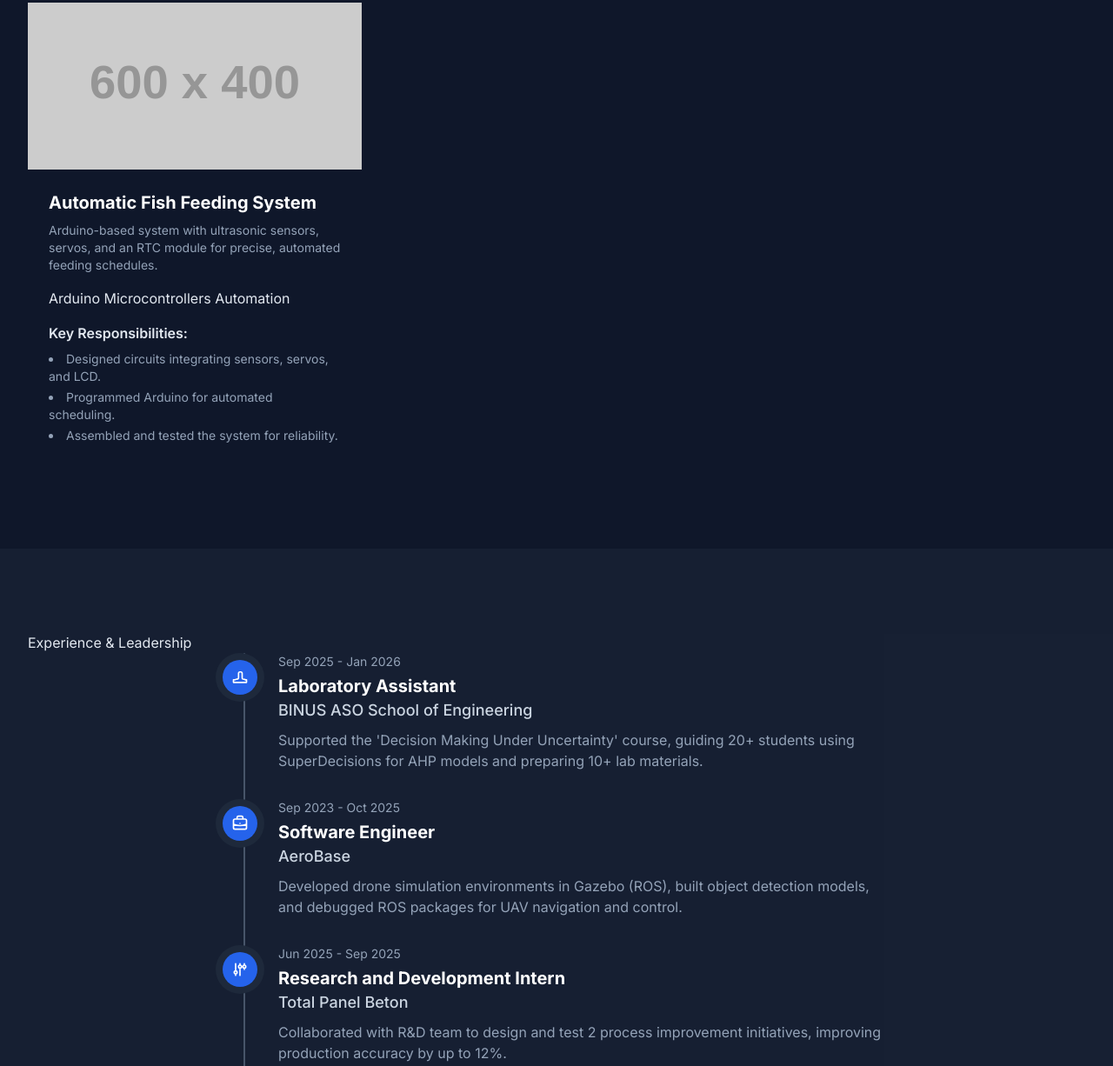
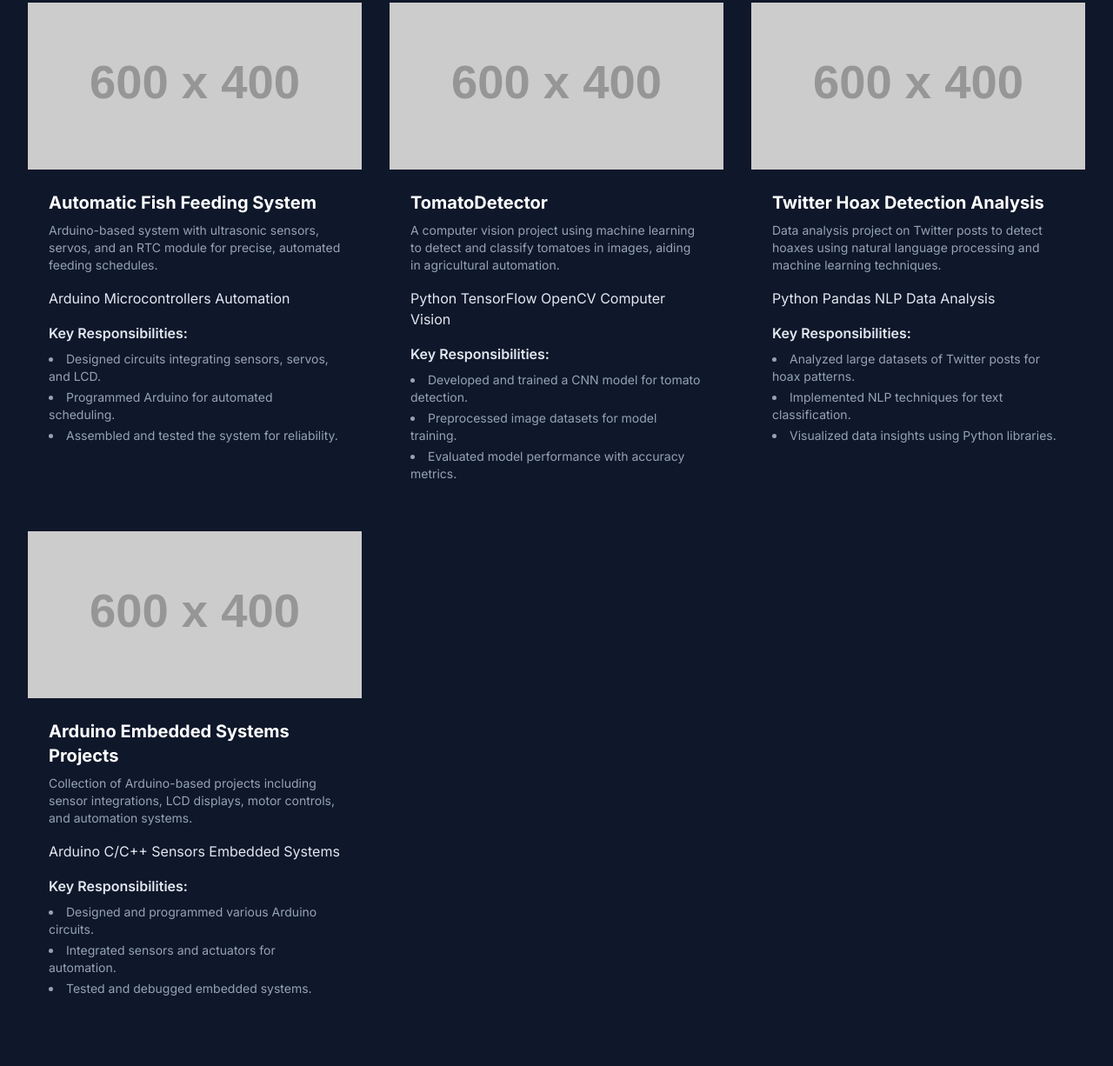
Before and after one commit to theonegareth/portfolio-website, a plain HTML site: page index.html in a window 1280 px wide. Shown: the part 2574-3800 px from the top of the page at 87% size. Drawn offline with nearby package versions, Linux system fonts and the light colour scheme; placeholder pictures from the web are drawn by us.

Commit message:
Add university projects: TomatoDetector, Twitter Analysis, Arduino Embedded Systems

```diff
--- a/index.html
+++ b/index.html
@@ -297,6 +297,69 @@
                         </div>
                     </div>
 
+                    <!-- Project 8: TomatoDetector -->
+                    <div class="card">
+                        <img class="h-48 w-full object-cover" src="https://placehold.co/600x400/334155/E2E8F0?text=TomatoDetector+Project" alt="TomatoDetector Project">
+                        <div class="p-6">
+                            <h3 class="text-xl font-bold text-white mb-2">TomatoDetector</h3>
+                            <p class="text-slate-400 text-sm mb-4">A computer vision project using machine learning to detect and classify tomatoes in images, aiding in agricultural automation.</p>
+                            <div class="mb-4">
+                                <span class="tag">Python</span>
+                                <span class="tag">TensorFlow</span>
+                                <span class="tag">OpenCV</span>
+                                <span class="tag">Computer Vision</span>
+                            </div>
+                            <h4 class="font-semibold text-slate-200 mb-2">Key Responsibilities:</h4>
+                            <ul class="list-disc list-inside text-slate-400 text-sm space-y-1">
+                                <li>Developed and trained a CNN model for tomato detection.</li>
+                                <li>Preprocessed image datasets for model training.</li>
+                                <li>Evaluated model performance with accuracy metrics.</li>
+                            </ul>
+                        </div>
+                    </div>
+
+                    <!-- Project 9: Twitter Analysis -->
+                    <div class="card">
+                        <img class="h-48 w-full object-cover" src="https://placehold.co/600x400/334155/E2E8F0?text=Twitter+Analysis+Project" alt="Twitter Analysis Project">
+                        <div class="p-6">
+                            <h3 class="text-xl font-bold text-white mb-2">Twitter Hoax Detection Analysis</h3>
+                            <p class="text-slate-400 text-sm mb-4">Data analysis project on Twitter posts to detect hoaxes using natural language processing and machine learning techniques.</p>
+                            <div class="mb-4">
+                                <span class="tag">Python</span>
+                                <span class="tag">Pandas</span>
+                                <span class="tag">NLP</span>
+                                <span class="tag">Data Analysis</span>
+                            </div>
+                            <h4 class="font-semibold text-slate-200 mb-2">Key Responsibilities:</h4>
+                            <ul class="list-disc list-inside text-slate-400 text-sm space-y-1">
+                                <li>Analyzed large datasets of Twitter posts for hoax patterns.</li>
+                                <li>Implemented NLP techniques for text classification.</li>
+                                <li>Visualized data insights using Python libraries.</li>
+                            </ul>
+                        </div>
+                    </div>
+
+                    <!-- Project 10: Arduino Embedded Systems -->
+                    <div class="card">
+                        <img class="h-48 w-full object-cover" src="https://placehold.co/600x400/334155/E2E8F0?text=Arduino+Projects" alt="Arduino Embedded Systems Projects">
+                        <div class="p-6">
+                            <h3 class="text-xl font-bold text-white mb-2">Arduino Embedded Systems Projects</h3>
+                            <p class="text-slate-400 text-sm mb-4">Collection of Arduino-based projects including sensor integrations, LCD displays, motor controls, and automation systems.</p>
+                            <div class="mb-4">
+                                <span class="tag">Arduino</span>
+                                <span class="tag">C/C++</span>
+                                <span class="tag">Sensors</span>
+                                <span class="tag">Embedded Systems</span>
+                            </div>
+                            <h4 class="font-semibold text-slate-200 mb-2">Key Responsibilities:</h4>
+                            <ul class="list-disc list-inside text-slate-400 text-sm space-y-1">
+                                <li>Designed and programmed various Arduino circuits.</li>
+                                <li>Integrated sensors and actuators for automation.</li>
+                                <li>Tested and debugged embedded systems.</li>
+                            </ul>
+                        </div>
+                    </div>
+
                 </div>
             </div>
         </section>
```
